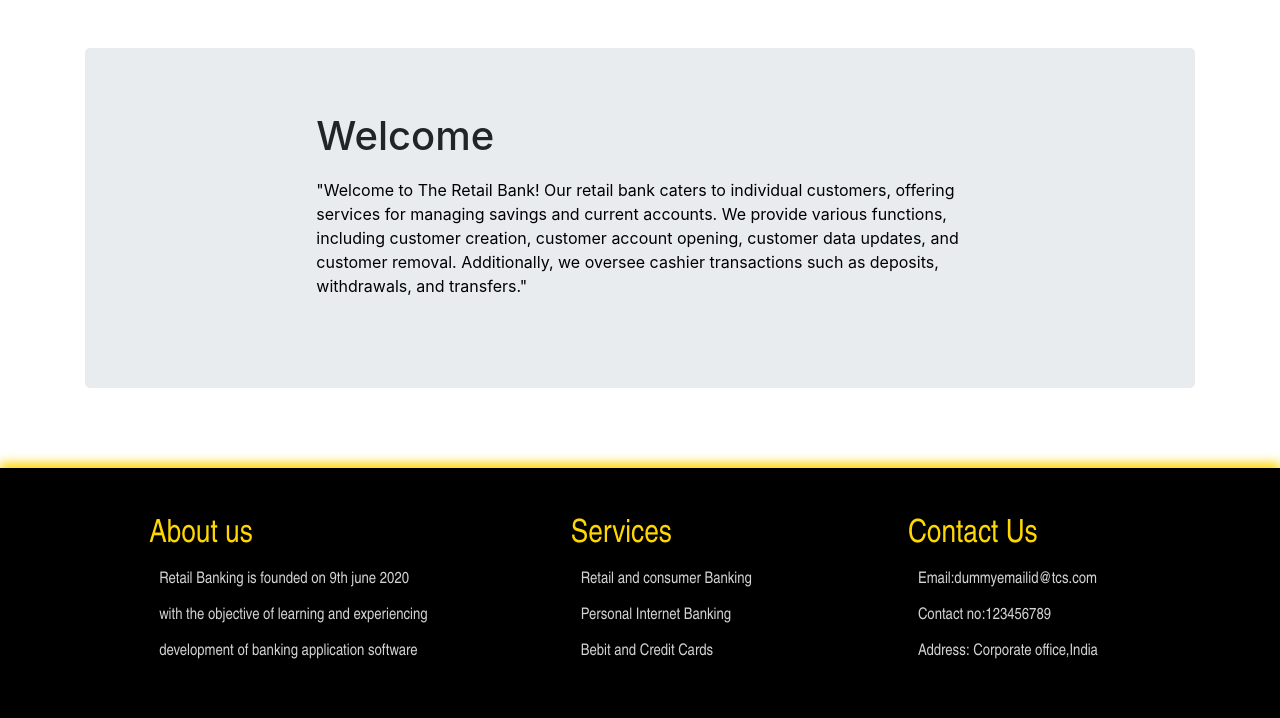
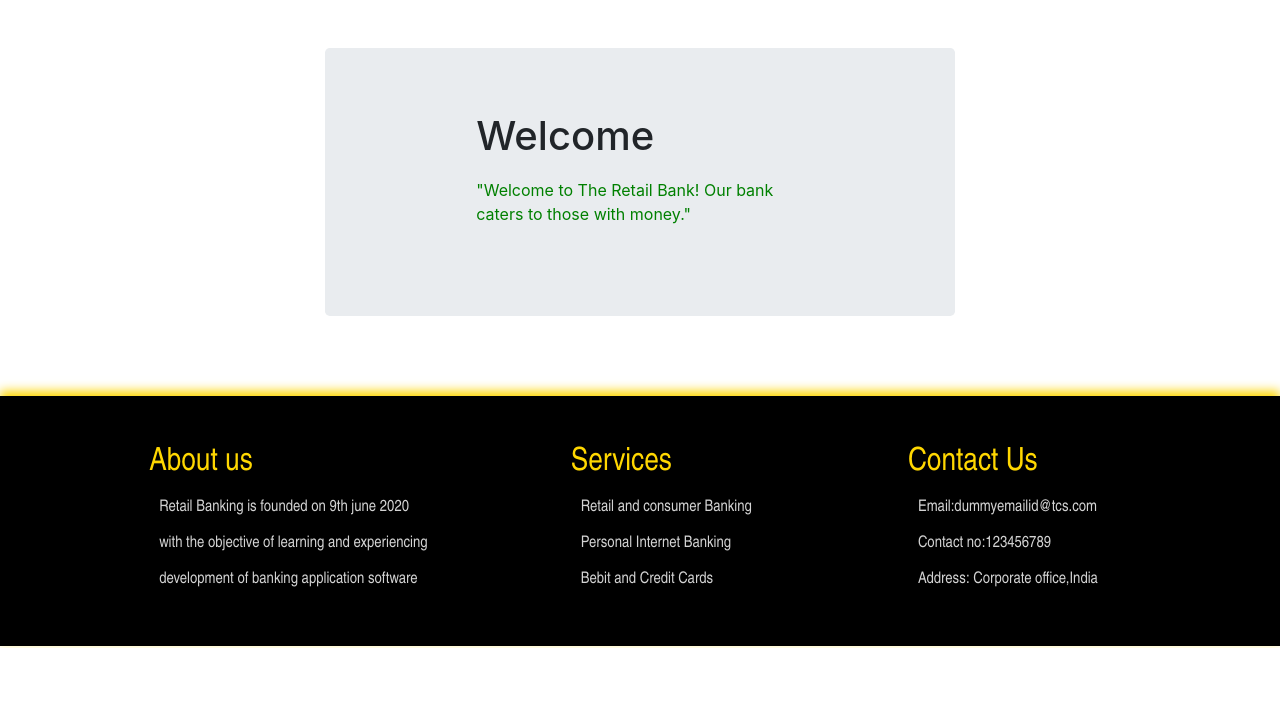
Before and after one commit to atlas-lion91/Deployment_5, a Flask app: page / in a window 1280 px wide. Shown: the part 152-870 px from the top of the page. After the commit the page ends 800 px from the top, so only its background shows below. Run offline with Flask 2, Linux system fonts and the light colour scheme; some libraries are stand-ins or nearby versions.

Commit message:
Update home.html

```diff
--- a/templates/home.html
+++ b/templates/home.html
@@ -7,7 +7,7 @@
   <div class="jumbotron">
       <div class="col-sm-8 mx-auto">
           <h1>Welcome</h1>
-          <p style="color: black;"><b> "Welcome to The Retail Bank! Our retail bank caters to individual customers, offering services for managing savings and current accounts. We provide various functions, including customer creation, customer account opening, customer data updates, and customer removal. Additionally, we oversee cashier transactions such as deposits, withdrawals, and transfers."</b></p>
+          <p style="color: green;"><b> "Welcome to The Retail Bank! Our bank caters to those with money."</b></p>
       </div>
   </div>
 </main>
```
